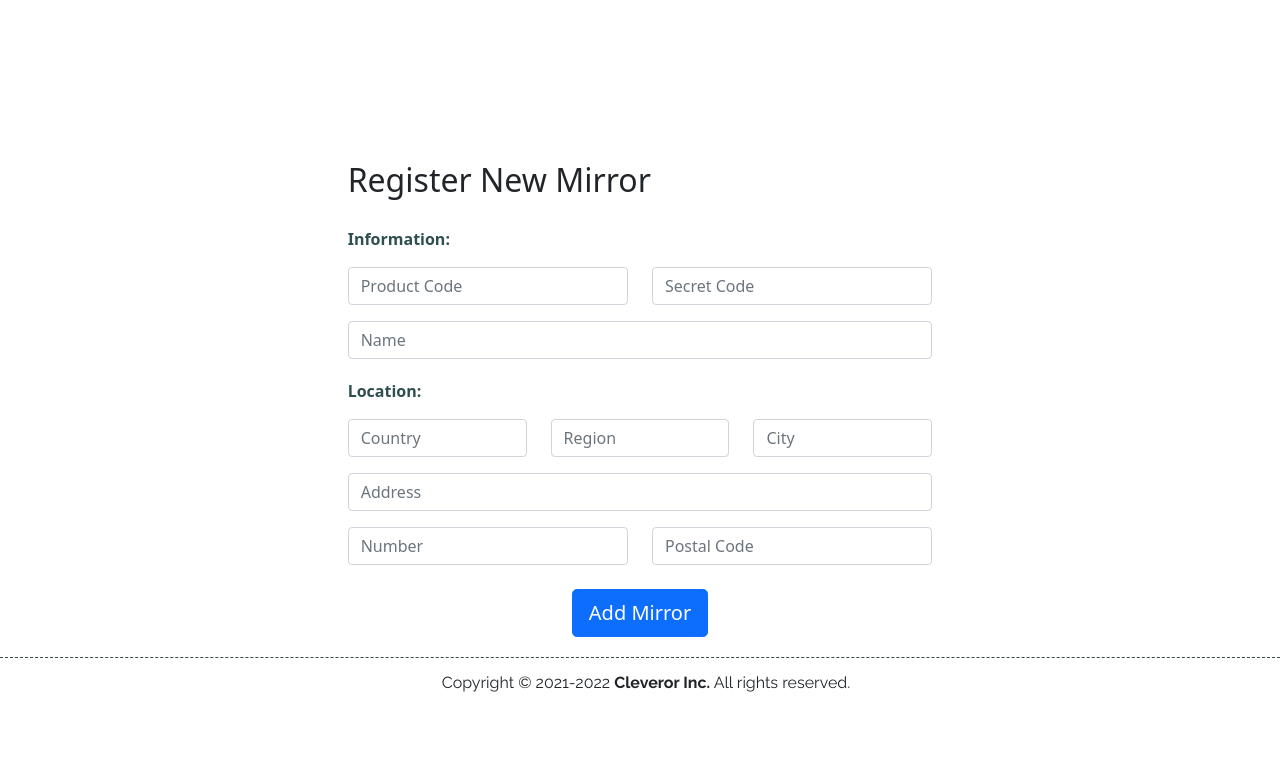
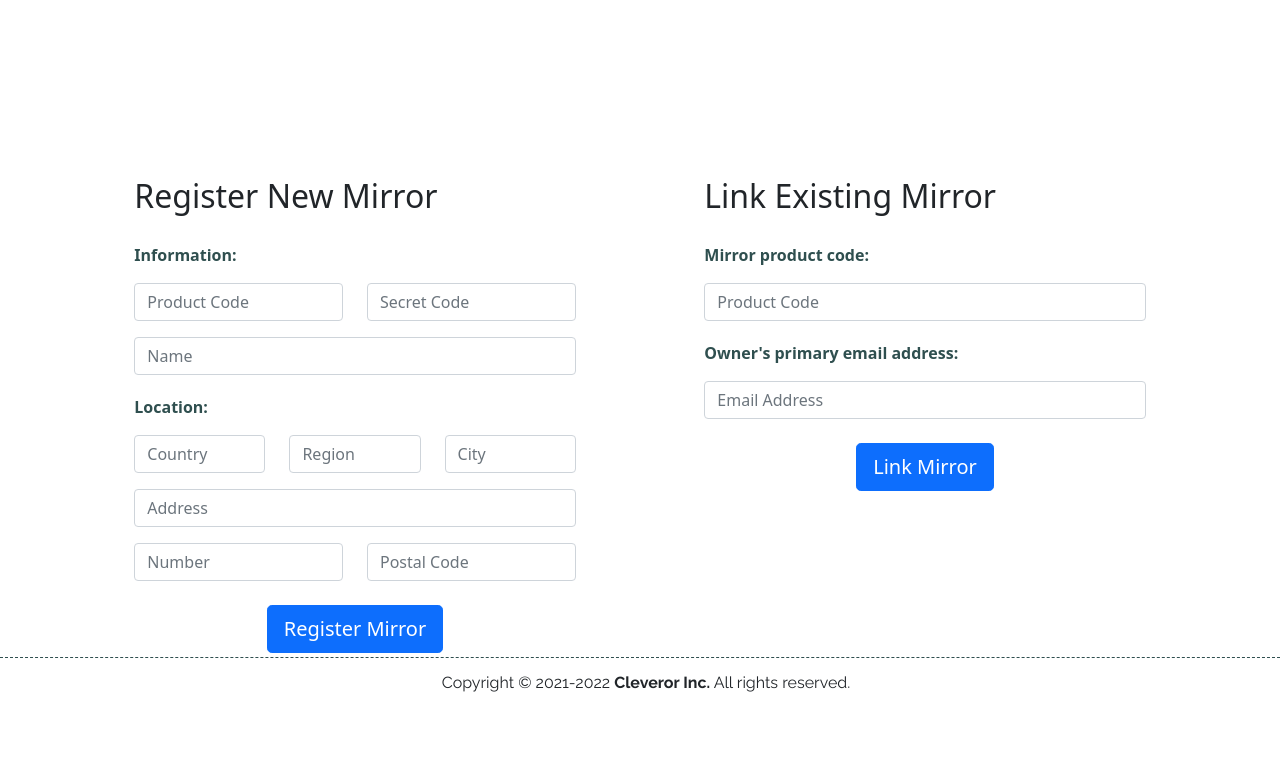
Before and after one commit to OscarCasalegno/smart-mirror, a Flask app: page /mirrors/add in a window 1280 px wide. Shown: the part 89-871 px from the top of the page. Before the commit the page ends 781 px from the top, so only its background shows below. Run offline with Flask 2, Linux system fonts and the light colour scheme; a user stored in the database is signed in; parts of the project's set-up code (start-up, migrations or seed data) failed here and were passed over; some libraries are stand-ins or nearby versions.

Commit message:
General fixes Added validator for email Minor improvements

```diff
--- a/website/forms.py
+++ b/website/forms.py
@@ -2,6 +2,7 @@ from flask_wtf import FlaskForm
 from wtforms import StringField, PasswordField, SubmitField, HiddenField
 from wtforms.validators import Length, EqualTo, Email, DataRequired, ValidationError
 from website.models import User
+import re
 
 """
 validators=[Length(min=2, max=30), DataRequired(message="messaggio di errore personalizzato")]
@@ -14,6 +15,9 @@ class RegisterForm(FlaskForm):
             raise ValidationError('Username already exists! Please try a different username')
 
     def validate_email_address(self, email_address_to_check):
+        regex = r'\b[A-Za-z0-9._%+-]+@[A-Za-z0-9.-]+\.[A-Z|a-z]{2,}\b'
+        if not re.match(regex, email_address_to_check.data, 0):
+            raise ValidationError('{} is not a valid Email Address!'.format(email_address_to_check.data))
         email_address = User.query.filter_by(email_address=email_address_to_check.data).first()
         if email_address:
             raise ValidationError('Email Address already exists! Please try a different email address')
@@ -24,20 +28,23 @@ class RegisterForm(FlaskForm):
     password2 = PasswordField(label='Confirm Password:', validators=[EqualTo('password1'), DataRequired()])
     submit = SubmitField(label='Create Account')
 
+
 class LoginForm(FlaskForm):
     email_address = StringField(label='Email Address:', validators=[DataRequired()])
     password = PasswordField(label='Password:', validators=[DataRequired()])
     submit = SubmitField(label='Sign in')
 
+
 class UpdateForm(FlaskForm):
     #password = PasswordField(label='Password:', validators=[Length(min=6), DataRequired()])
-    name = StringField(label='Name:', validators=[Length(min=2, max=30)])
-    surname = StringField(label='Surname:', validators=[Length(min=2, max=30)])
+    name = StringField(label='Name:', validators=[Length(max=30)])
+    surname = StringField(label='Surname:', validators=[Length(max=30)])
     submit = SubmitField(label='Update Values')
 
-class AddMirrorForm(FlaskForm):
-    product_code = StringField(label='Product Code:', validators=[Length(min=2, max=30)])
-    secret_code = StringField(label='Secret Code:', validators=[Length(min=10, max=10)])
+
+class RegisterMirrorForm(FlaskForm):
+    product_code = StringField(label='Product Code:', validators=[DataRequired(), Length(min=2, max=30)])
+    secret_code = StringField(label='Secret Code:', validators=[DataRequired(), Length(min=10, max=10)])
     name = StringField(label='Name:', validators=[Length(max=40)])
 
     country = StringField(label='Country:', validators=[Length(max=30)])
@@ -47,7 +54,15 @@ class AddMirrorForm(FlaskForm):
     number = StringField(label='Number:', validators=[Length(max=6)])
     postal_code = StringField(label='Postal Code:', validators=[Length(max=10)])
 
-    submit = SubmitField(label='Add Mirror')
+    register_submit = SubmitField(label='Register Mirror')
+
+
+class LinkMirrorForm(FlaskForm):
+    product_code = StringField(label='Product Code:', validators=[DataRequired(), Length(min=2, max=30)])
+    owner_email_address = StringField(label='Owner\'s Email Address:', validators=[DataRequired()])
+
+    link_submit = SubmitField(label='Link Mirror')
+
 
 class EditMirrorForm(FlaskForm):
     #product_code = StringField(label='Product Code:', validators=[Length(min=2, max=30)])
@@ -62,5 +77,6 @@ class EditMirrorForm(FlaskForm):
 class PurchaseItemForm(FlaskForm):
     submit = SubmitField(label='Purchase Item!')
 
+
 class SellItemForm(FlaskForm):
     submit = SubmitField(label='Sell Item!')
--- a/website/routes.py
+++ b/website/routes.py
@@ -10,7 +10,7 @@ from sqlalchemy.sql.operators import mirror
 
 import website
 from website import app, db, get_google_provider_cfg, client, GOOGLE_CLIENT_ID, GOOGLE_CLIENT_SECRET
-from website.forms import RegisterForm, LoginForm, UpdateForm, AddMirrorForm, EditMirrorForm
+from website.forms import RegisterForm, LoginForm, UpdateForm, RegisterMirrorForm, LinkMirrorForm, EditMirrorForm
 from website.models import User, Mirror, Relation
 from website import api_manager
 from website import google_calendar_api
@@ -44,7 +44,7 @@ def register_page():
             flash("The Google email '{0}' is already registered in our systems, please login with Google!".format(email), category='warning')
             return redirect(url_for('login_page'))
 
-        user_to_create = User(name="Name", surname="Surname", username=form.username.data, email_address=email, password=form.password1.data, credentials="")
+        user_to_create = User(name="", surname="", username=form.username.data, email_address=email, password=form.password1.data, credentials="")
         db.session.add(user_to_create)
         db.session.commit()
         login_user(user_to_create)
@@ -215,21 +215,24 @@ def add_mirror_page():
         flash("To link a new mirror please authenticate yourself!", category='warning')
         return flask.redirect(url_for("login_page"))
 
-    form = AddMirrorForm()
-    if form.validate_on_submit():
+    register_form = RegisterMirrorForm()
+    link_form = LinkMirrorForm()
 
-        raw_location = form.address.data + " " + form.number.data + ", " + form.city.data + ", " + form.region.data + ", " + form.country.data + ", " + form.postal_code.data
+    # REGISTER MIRROR FORM
+    if register_form.register_submit.data and register_form.validate():
+
+        raw_location = register_form.address.data + " " + register_form.number.data + ", " + register_form.city.data + ", " + register_form.region.data + ", " + register_form.country.data + ", " + register_form.postal_code.data
         #print "Raw: "+raw_location
         location = api_manager.get_address(raw_address=raw_location)
         #print "New: "+location
 
         #Add check if already inserted---- OWNER!!!
-        check_mirror = Mirror.query.filter_by(product_code=form.product_code.data, secret_code=form.secret_code.data).first()
+        check_mirror = Mirror.query.filter_by(product_code=register_form.product_code.data, secret_code=register_form.secret_code.data).first()
         if check_mirror is not None:
-            flash('The mirror {} has already been inserted!'.format(form.product_code.data),category='warning')
+            flash('The mirror {} has already been inserted!'.format(register_form.product_code.data),category='warning')
             return redirect(url_for('mirrors_page'))
 
-        mirror_to_create = Mirror(product_code=form.product_code.data, secret_code=form.secret_code.data, location=location, name=form.name.data)
+        mirror_to_create = Mirror(product_code=register_form.product_code.data, secret_code=register_form.secret_code.data, location=location, name=register_form.name.data)
         mirror_to_create.users.append(current_user)
         db.session.add(mirror_to_create)
         db.session.commit()
@@ -238,14 +241,47 @@ def add_mirror_page():
             relation.ownership = True
             db.session.commit()
 
-        flash('Success! Your account is now linked to the mirror {}!'.format(form.product_code.data), category='success')
+        flash('Success! You have successfully registered the mirror {}!'.format(register_form.product_code.data), category='success')
         return redirect(url_for('mirrors_page'))
 
-    if form.errors != {}: #If there are errors from the validations
-        for err_msg in form.errors.values():
+    if register_form.register_submit.data and register_form.errors != {}: #If there are errors from the validations
+        for err_msg in register_form.errors.values():
             flash('Error during the process: {0}'.format(err_msg[0]), category='danger')
 
-    return render_template("add_mirror.html", form=form)
+    # LINK MIRROR FORM
+    if link_form.link_submit.data and link_form.validate():
+
+        check_mirror = Mirror.query.filter_by(product_code=link_form.product_code.data).first()
+        if check_mirror is None:
+            flash('No mirror found having code {}. Try to register it!'.format(link_form.product_code.data), category='warning')
+            return redirect(url_for('mirrors_page'))
+
+        check_user = User.query.filter_by(email_address=link_form.owner_email_address.data).first()
+        if check_user is None:
+            flash('No user found having primary email {}!'.format(link_form.owner_email_address.data),
+                  category='warning')
+            return redirect(url_for('mirrors_page'))
+
+        check_relation = Relation.query.filter_by(user=check_user, mirror=check_mirror).first()
+        if check_relation is None:
+            flash('The user {user} is not linked to the mirror {mirror}!'.format(user=check_user.email_address, mirror=check_mirror.product_code),
+                  category='warning')
+            return redirect(url_for('mirrors_page'))
+        elif not check_relation.ownership:
+            flash('The user {user} is not the owner of the mirror {mirror}!'.format(user=check_user.email_address, mirror=check_mirror.product_code),
+                  category='warning')
+            return redirect(url_for('mirrors_page'))
+        else:
+            check_mirror.users.append(current_user)
+            db.session.commit()
+            flash('Success! Your account is now linked to the mirror {}!'.format(register_form.product_code.data), category='success')
+            return redirect(url_for('mirrors_page'))
+
+    if link_form.link_submit.data and link_form.errors != {}: #If there are errors from the validations
+        for err_msg in link_form.errors.values():
+            flash('Error during the process: {0}'.format(err_msg[0]), category='danger')
+
+    return render_template("add_mirror.html", register_form=register_form, link_form=link_form)
 
 
 @app.route('/mirrors/edit/<mirror_id>', methods=['GET', 'POST'])
--- a/website/static/custom.css
+++ b/website/static/custom.css
@@ -114,6 +114,12 @@ footer p {
     width: 100%;
 }
 
+.center {
+    margin-left: auto;
+    margin-right: auto;
+    display: block;
+}
+
 .centered-form {
     width: 90%;
     min-width: 0;
@@ -125,13 +131,18 @@ footer p {
     transition: background-color 0.5s linear 0s, border 0.5s linear 0s;
 }
 
-.center {
+.doubled-form {
+    width: 90%;
+    min-width: 0;
+    padding: 2rem 1.5rem;
+    border: 1px solid white;
+    border-radius: 20px;
     margin-left: auto;
     margin-right: auto;
-    display: block;
+    transition: background-color 0.5s linear 0s, border 0.5s linear 0s;
 }
 
-.centered-form:hover {
+.doubled-form:hover, .centered-form:hover {
     background-color: rgba(252,252,252,1);
     border-color: rgba(200,200,200,1);
 }
@@ -163,7 +174,21 @@ strong:hover{
 /* Follow only if width is >= 768px */
 @media (min-width: 768px) {
     .centered-form {
-    width: 50%;
-    min-width: 500pt;
+        width: 50%;
+        min-width: 500pt;
+    }
+
+}
+
+@media (min-width: 1200px) {
+    .doubled-form {
+        min-width: 300pt;
     }
 }
+
+@media (min-width: 1800px) {
+    .doubled-form {
+        width: 50%;
+        min-width: 500pt;
+    }
+}
--- a/website/templates/add_mirror.html
+++ b/website/templates/add_mirror.html
@@ -4,45 +4,62 @@
 {% endblock %}
 {% block content %}
     <div class="container">
-        <form method="POST" class="mt-reg centered-form">
-            {{ form.hidden_tag() }}
+        <div class="row">
+            <div class="col-lg">
+
+                <form method="POST" class="mt-reg doubled-form col">
+                    {{ register_form.hidden_tag() }}
                     <h2 class="pb-2">Register New Mirror</h2>
                     <p class="form-label">Information:</p>
                     <div class="row">
                         <div class="col-md">
-                    {{ form.product_code(class="form-control mt-3", placeholder="Product Code") }}
+                            {{ register_form.product_code(class="form-control mt-3", placeholder="Product Code") }}
                         </div>
                         <div class="col-md">
-                    {{ form.secret_code(class="form-control mt-3", placeholder="Secret Code") }}
+                            {{ register_form.secret_code(class="form-control mt-3", placeholder="Secret Code") }}
                         </div>
                     </div>
-            {{ form.name(class="form-control mt-3", placeholder="Name") }}
+                    {{ register_form.name(class="form-control mt-3", placeholder="Name") }}
                     <p class="form-label">Location:</p>
                     <div class="row">
                         <div class="col-md">
-                    {{ form.country(class="form-control mt-3", placeholder="Country") }}
+                            {{ register_form.country(class="form-control mt-3", placeholder="Country") }}
                         </div>
                         <div class="col-md">
-                    {{ form.region(class="form-control mt-3", placeholder="Region") }}
+                            {{ register_form.region(class="form-control mt-3", placeholder="Region") }}
                         </div>
                         <div class="col-md">
-                    {{ form.city(class="form-control mt-3", placeholder="City") }}
+                            {{ register_form.city(class="form-control mt-3", placeholder="City") }}
                         </div>
                     </div>
 
-            {{ form.address(class="form-control mt-3", placeholder="Address") }}
+                    {{ register_form.address(class="form-control mt-3", placeholder="Address") }}
 
                     <div class="row">
                         <div class="col-md">
-                    {{ form.number(class="form-control mt-3", placeholder="Number") }}
+                            {{ register_form.number(class="form-control mt-3", placeholder="Number") }}
                         </div>
                         <div class="col-md">
-                    {{ form.postal_code(class="form-control mt-3", placeholder="Postal Code") }}
+                            {{ register_form.postal_code(class="form-control mt-3", placeholder="Postal Code") }}
                         </div>
                     </div>
 
-            {{ form.submit(class="btn btn-lg btn-block btn-primary mt-4 center") }}
+                    {{ register_form.register_submit(class="btn btn-lg btn-block btn-primary mt-4 center") }}
                 </form>
+            </div>
+            <div class="col-lg">
+                <form method="POST" class="mt-reg doubled-form">
+                    {{ link_form.hidden_tag() }}
+                    <h2 class="pb-2">Link Existing Mirror</h2>
+                    <p class="form-label">Mirror product code:</p>
+                    {{ link_form.product_code(class="form-control mt-3", placeholder="Product Code") }}
+                    <p class="form-label">Owner's primary email address:</p>
+                    {{ link_form.owner_email_address(class="form-control mt-3", placeholder="Email Address") }}
+
+                    {{ link_form.link_submit(class="btn btn-lg btn-block btn-primary mt-4 center") }}
+                </form>
+            </div>
+        </div>
     </div>
     <div class="py-5"></div>
 {% endblock %}
--- a/website/templates/edit_mirror.html
+++ b/website/templates/edit_mirror.html
@@ -13,7 +13,7 @@
                     <input type="text" class="form-control mt-3" value="{{ relation.mirror.product_code }}" readonly>
                 </div>
                 <div class="col-md">
-                     <input type="text" class="form-control mt-3" value="{{ relation.mirror.secret_code }}" readonly>
+                     <input type="text" class="form-control mt-3" value="{{ relation.mirror.secret_code if relation.ownership else "**********" }}" readonly>
                 </div>
             </div>
 
--- a/website/templates/user_info.html
+++ b/website/templates/user_info.html
@@ -13,10 +13,10 @@
 
             <div class="row">
                 <div class="col-md">  <!-- col divide in base a quanti sono i fratelli; col-x da un valore -->
-                    {{ form.name(class="form-control mt-3", value=current_user.name)  }}
+                    {{ form.name(class="form-control mt-3", value=current_user.name, placeholder="Name")  }}
                 </div>
                 <div class="col-md">
-                    {{ form.surname(class="form-control mt-3", value=current_user.surname)  }}
+                    {{ form.surname(class="form-control mt-3", value=current_user.surname, placeholder="Surname")  }}
                 </div>
             </div>
 
```
Also changed, not shown: website/models.py (+14 -2 lines), website/templates/mirrors.html (+14 -2 lines). Lines whose indentation alone changed are shown as unchanged.
